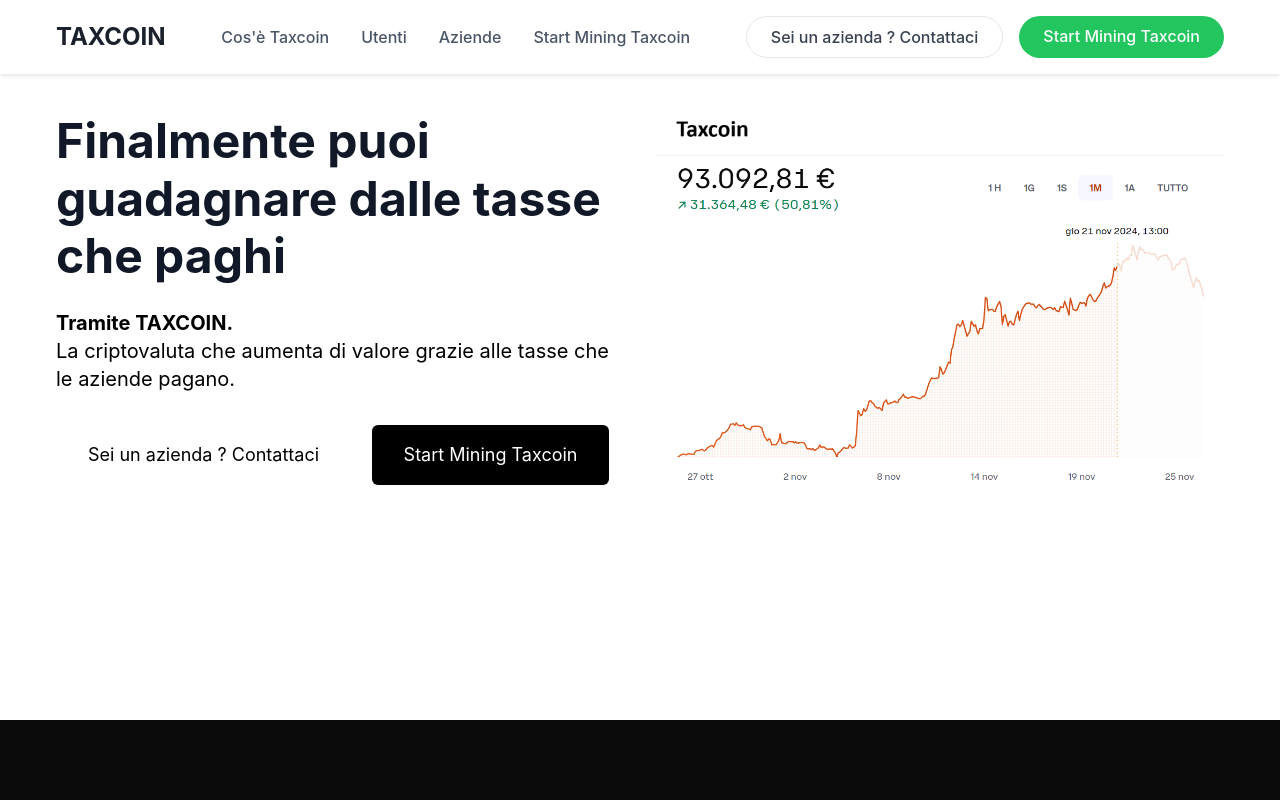
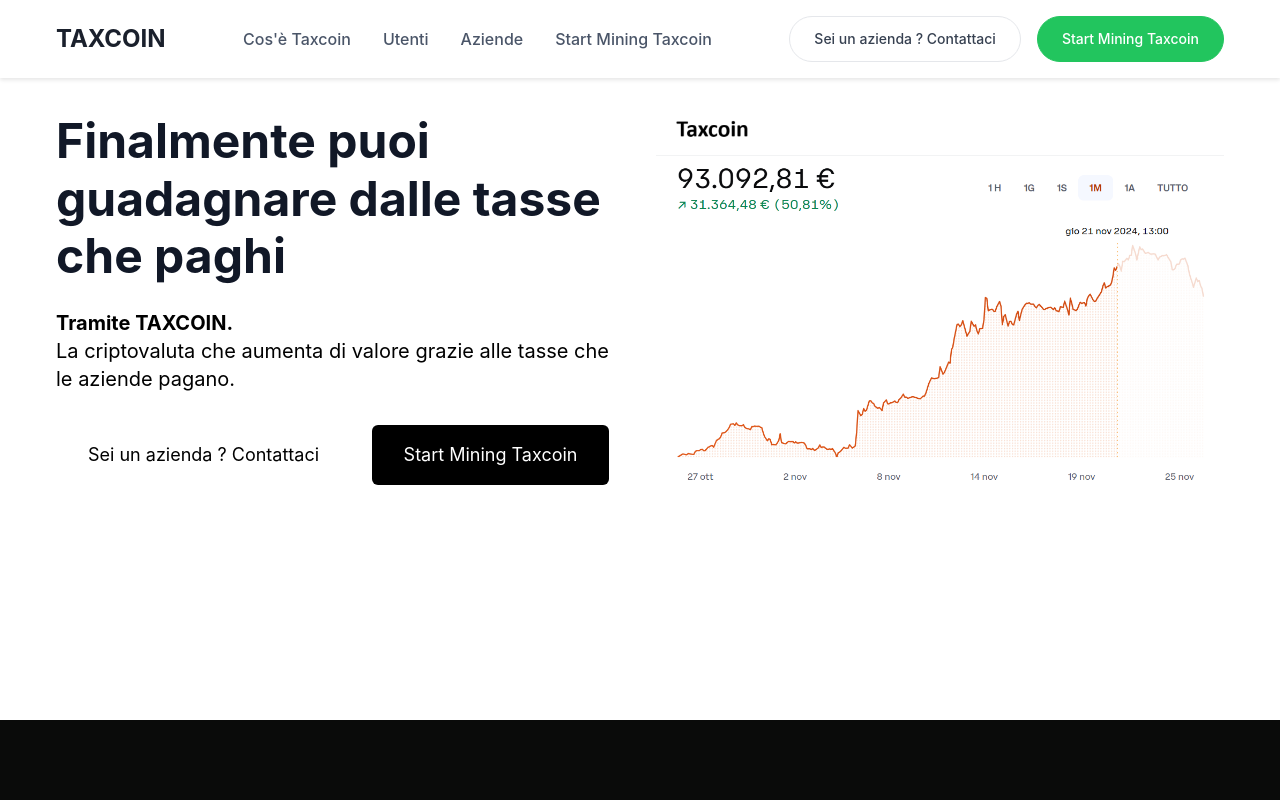
Before and after one commit to eltonanit/mvp-taxcoin-1, a website: page public/index.html in a window 1280 px wide. Shown: the top 800 px of the page. Drawn offline with Linux system fonts and the light colour scheme.

Commit message:
Fix: Make button styles consistent across navbar and main content

```diff
--- a/public/index.html
+++ b/public/index.html
@@ -73,29 +73,35 @@
 
         .button {
             display: inline-block;
-            padding: 0.5rem 1.5rem;
+            padding: 0.75rem 1.5rem;
             border-radius: 9999px;
             text-decoration: none;
             font-weight: 500;
             transition: all 0.2s;
+            font-size: 0.875rem;
+            line-height: 1.25rem;
         }
 
         .button-primary {
             background-color: #22c55e;
             color: white !important;
+            border: 1px solid #22c55e;
         }
 
         .button-primary:hover {
             background-color: #16a34a;
+            border-color: #16a34a;
         }
 
         .button-secondary {
+            background-color: white;
             border: 1px solid #e5e7eb;
             color: #374151 !important;
         }
 
         .button-secondary:hover {
             background-color: #f9fafb;
+            border-color: #d1d5db;
         }
 
         .main-content {
```
Also changed, not shown: public/start-mining.html (+7 -1 lines).
